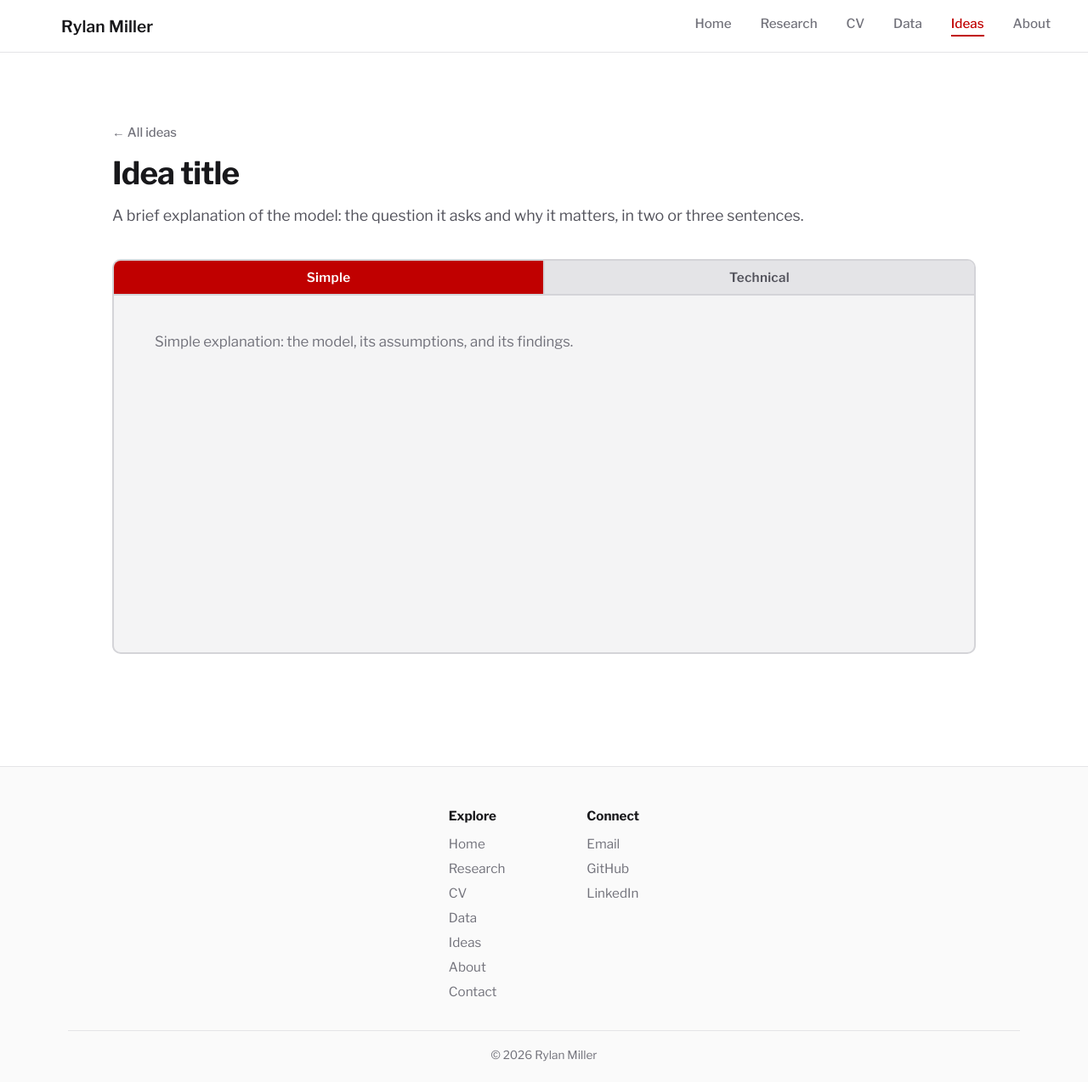
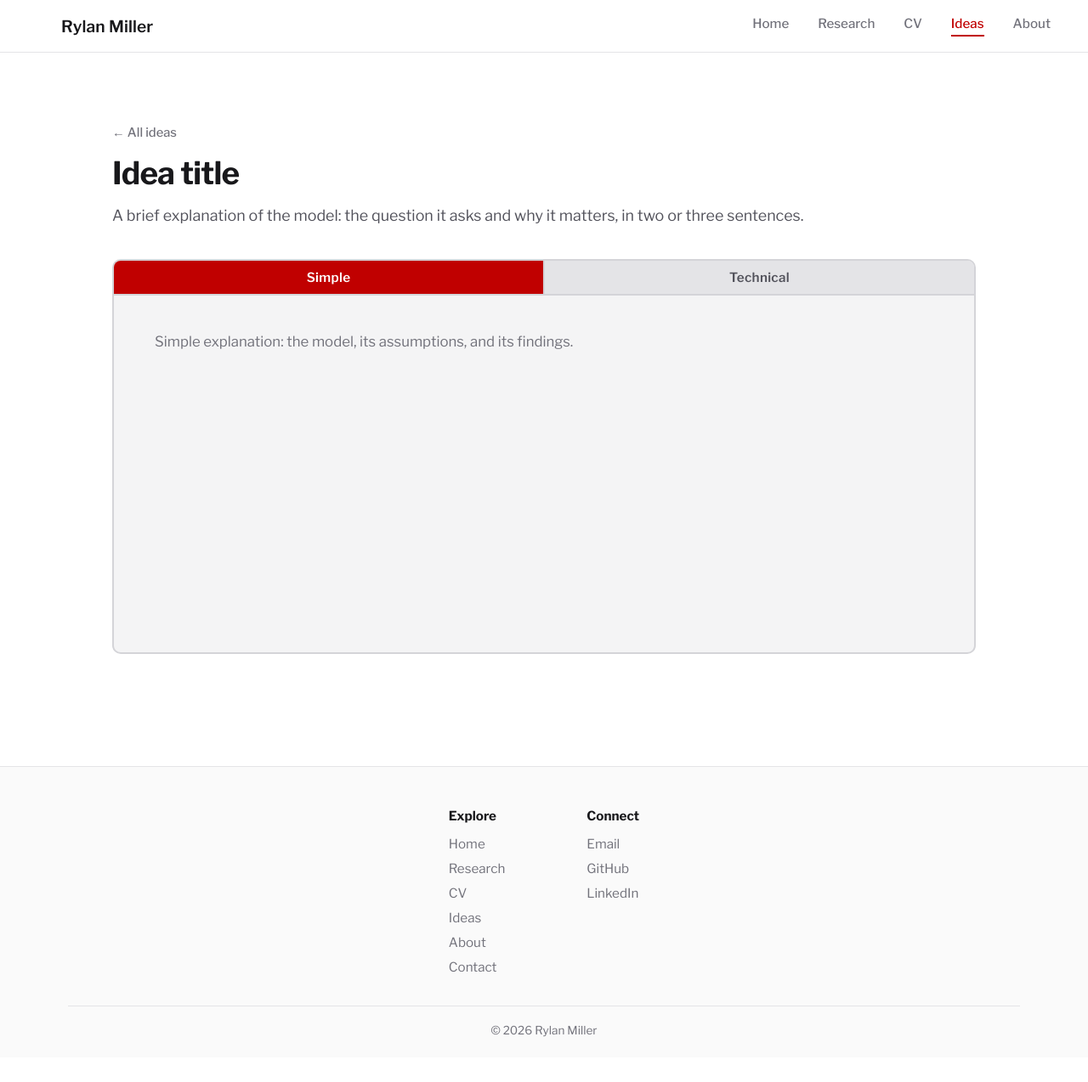
Before and after one commit to rylanmiller25/rylanmiller25.github.io, a plain HTML site: page _idea-template.html in a window 1280 px wide. Shown: the whole page at 85% size. After the commit the page ends 1245 px from the top, so only its background shows below. Drawn offline with nearby package versions, Linux system fonts and the light colour scheme.

Commit message:
Remove Data tab

```diff
--- a/_idea-template.html
+++ b/_idea-template.html
@@ -16,7 +16,6 @@
       <a href="index.html">Home</a>
       <a href="research.html">Research</a>
       <a href="cv.html">CV</a>
-      <a href="data.html">Data</a>
       <a href="ideas.html" class="active">Ideas</a>
       <a href="about.html">About</a>
     </nav>
@@ -66,7 +65,6 @@
           <a href="index.html">Home</a>
           <a href="research.html">Research</a>
           <a href="cv.html">CV</a>
-          <a href="data.html">Data</a>
           <a href="ideas.html">Ideas</a>
           <a href="about.html">About</a>
           <a href="about.html#contact">Contact</a>
```
Also changed, not shown: about.html (+0 -2 lines), cv.html (+0 -2 lines), data.html (+0 -1 lines), ideas.html (+0 -2 lines), index.html (+0 -2 lines), research.html (+0 -2 lines).
